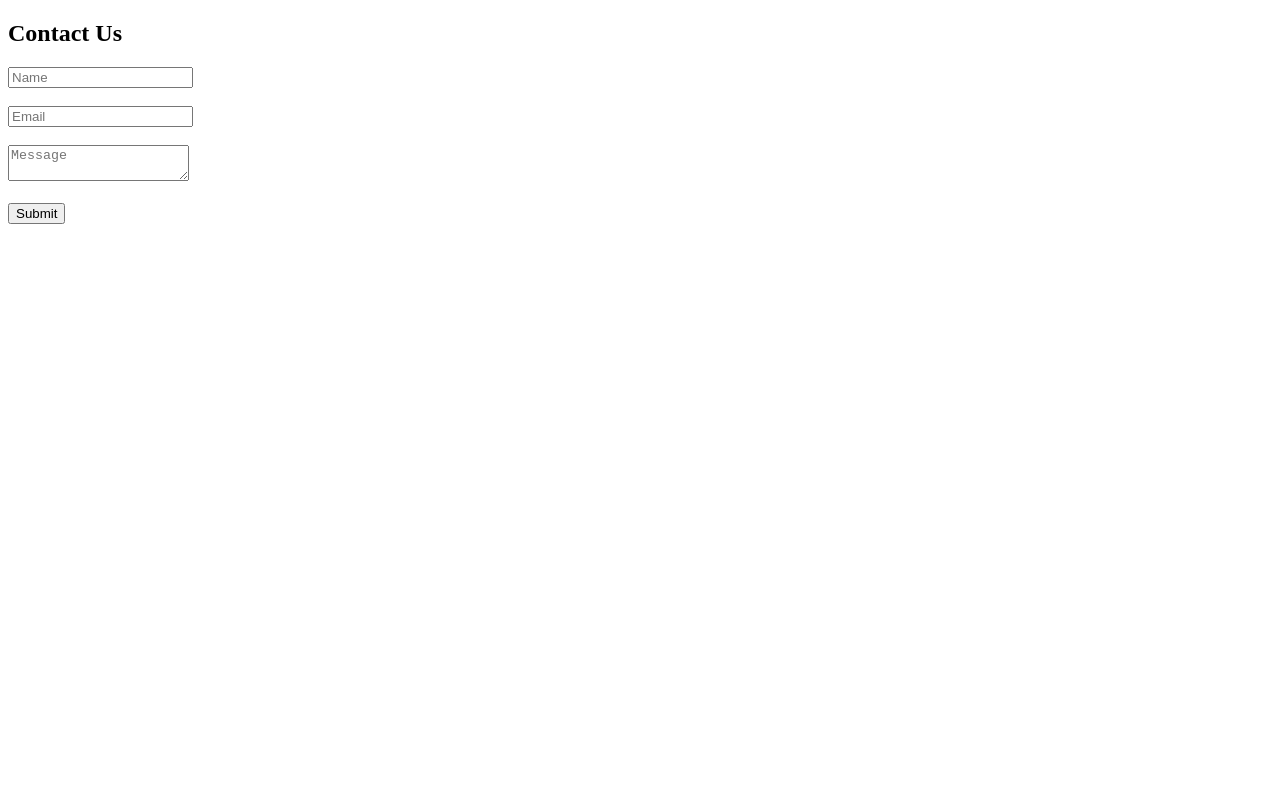
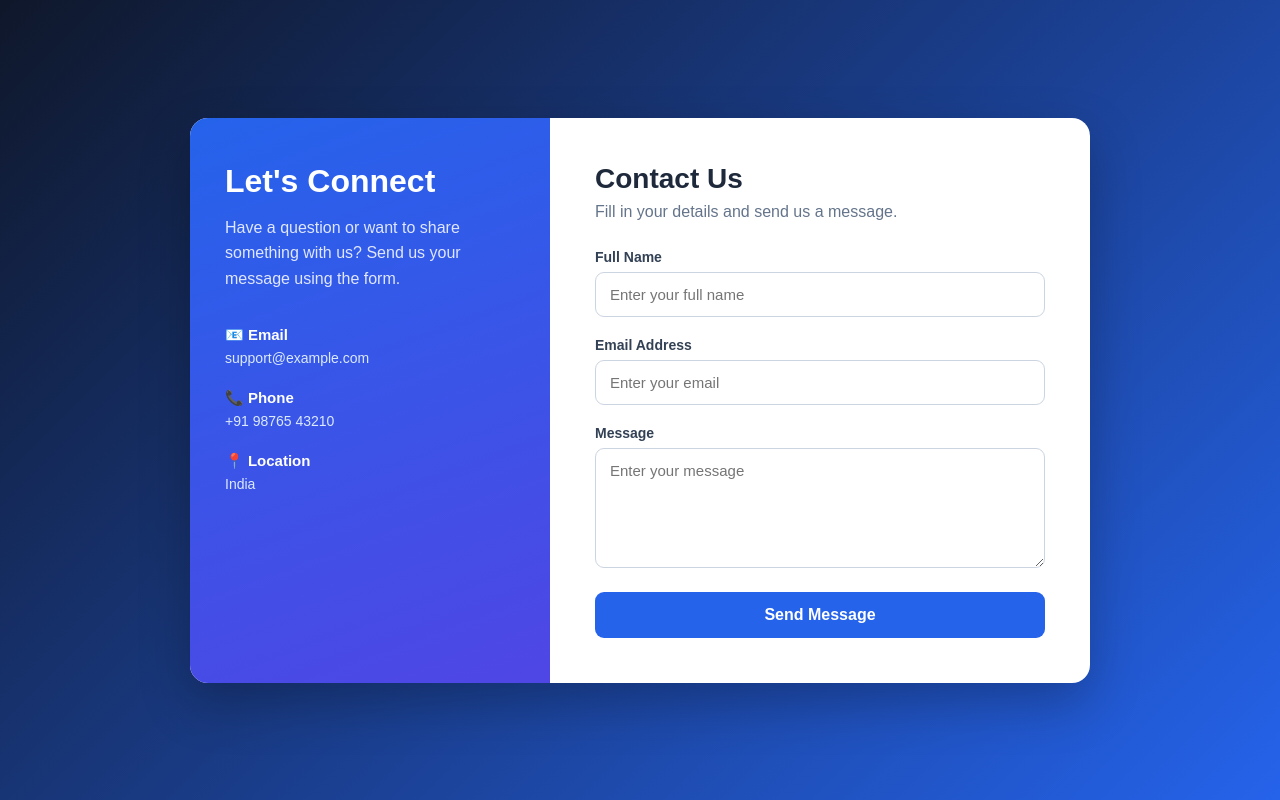
Before and after one commit to bhavesh-gff/ISA3-Contact-Form-Project, a plain HTML site: page Frontend/index.html in a window 1280 px wide. Drawn offline with Linux system fonts and the light colour scheme.

```diff
--- a/Frontend/index.html
+++ b/Frontend/index.html
@@ -1,27 +1,262 @@
 <!DOCTYPE html>
-<html>
+<html lang="en">
 <head>
-    <title>Contact Form</title>
+    <meta charset="UTF-8">
+    <meta name="viewport" content="width=device-width, initial-scale=1.0">
+
+    <title>Contact Us</title>
+
+    <style>
+        * {
+            margin: 0;
+            padding: 0;
+            box-sizing: border-box;
+            font-family: Arial, sans-serif;
+        }
+
+        body {
+            min-height: 100vh;
+            display: flex;
+            justify-content: center;
+            align-items: center;
+            padding: 25px;
+            background: linear-gradient(135deg, #0f172a, #2563eb);
+        }
+
+        .contact-box {
+            width: 100%;
+            max-width: 900px;
+            display: grid;
+            grid-template-columns: 40% 60%;
+            background: white;
+            border-radius: 18px;
+            overflow: hidden;
+            box-shadow: 0 20px 50px rgba(0, 0, 0, 0.25);
+        }
+
+        /* Left Side */
+
+        .info {
+            padding: 45px 35px;
+            color: white;
+            background: linear-gradient(160deg, #2563eb, #4f46e5);
+        }
+
+        .info h1 {
+            font-size: 32px;
+            margin-bottom: 15px;
+        }
+
+        .info p {
+            color: #e0e7ff;
+            line-height: 1.6;
+            margin-bottom: 35px;
+        }
+
+        .info-item {
+            margin-bottom: 22px;
+        }
+
+        .info-item h3 {
+            font-size: 15px;
+            margin-bottom: 5px;
+        }
+
+        .info-item span {
+            font-size: 14px;
+            color: #dbeafe;
+        }
+
+        /* Right Side */
+
+        .form-area {
+            padding: 45px;
+        }
+
+        .form-area h2 {
+            color: #1e293b;
+            font-size: 28px;
+            margin-bottom: 8px;
+        }
+
+        .form-area > p {
+            color: #64748b;
+            margin-bottom: 28px;
+        }
+
+        .input-group {
+            margin-bottom: 20px;
+        }
+
+        .input-group label {
+            display: block;
+            margin-bottom: 7px;
+            color: #334155;
+            font-size: 14px;
+            font-weight: bold;
+        }
+
+        .input-group input,
+        .input-group textarea {
+            width: 100%;
+            padding: 13px 14px;
+            border: 1px solid #cbd5e1;
+            border-radius: 9px;
+            font-size: 15px;
+            outline: none;
+        }
+
+        .input-group input:focus,
+        .input-group textarea:focus {
+            border-color: #2563eb;
+            box-shadow: 0 0 0 3px rgba(37, 99, 235, 0.12);
+        }
+
+        .input-group textarea {
+            height: 120px;
+            resize: vertical;
+        }
+
+        .submit-btn {
+            width: 100%;
+            padding: 14px;
+            border: none;
+            border-radius: 9px;
+            background: #2563eb;
+            color: white;
+            font-size: 16px;
+            font-weight: bold;
+            cursor: pointer;
+        }
+
+        .submit-btn:hover {
+            background: #1d4ed8;
+        }
+
+        /* Mobile */
+
+        @media (max-width: 700px) {
+
+            .contact-box {
+                grid-template-columns: 1fr;
+            }
+
+            .info {
+                padding: 30px;
+            }
+
+            .form-area {
+                padding: 30px;
+            }
+        }
+    </style>
 </head>
 
 <body>
 
-    <h2>Contact Us</h2>
+    <div class="contact-box">
 
-    <form action="https://armory-reclaim-croak.ngrok-free.dev/submit.php" method="POST">
+        <!-- Information Section -->
 
-        <input type="text" name="name" placeholder="Name" required>
-        <br><br>
+        <div class="info">
 
-        <input type="email" name="email" placeholder="Email" required>
-        <br><br>
+            <h1>Let's Connect</h1>
 
-        <textarea name="message" placeholder="Message" required></textarea>
-        <br><br>
+            <p>
+                Have a question or want to share something with us?
+                Send us your message using the form.
+            </p>
 
-        <button type="submit">Submit</button>
+            <div class="info-item">
+                <h3>📧 Email</h3>
+                <span>support@example.com</span>
+            </div>
 
-    </form>
+            <div class="info-item">
+                <h3>📞 Phone</h3>
+                <span>+91 98765 43210</span>
+            </div>
+
+            <div class="info-item">
+                <h3>📍 Location</h3>
+                <span>India</span>
+            </div>
+
+        </div>
+
+
+        <!-- Contact Form -->
+
+        <div class="form-area">
+
+            <h2>Contact Us</h2>
+
+            <p>Fill in your details and send us a message.</p>
+
+            <form
+                action="https://armory-reclaim-croak.ngrok-free.dev/submit.php"
+                method="POST"
+            >
+
+                <!-- Name -->
+
+                <div class="input-group">
+
+                    <label for="name">Full Name</label>
+
+                    <input
+                        type="text"
+                        id="name"
+                        name="name"
+                        placeholder="Enter your full name"
+                        required
+                    >
+
+                </div>
+
+
+                <!-- Email -->
+
+                <div class="input-group">
+
+                    <label for="email">Email Address</label>
+
+                    <input
+                        type="email"
+                        id="email"
+                        name="email"
+                        placeholder="Enter your email"
+                        required
+                    >
+
+                </div>
+
+
+                <!-- Message -->
+
+                <div class="input-group">
+
+                    <label for="message">Message</label>
+
+                    <textarea
+                        id="message"
+                        name="message"
+                        placeholder="Enter your message"
+                        required
+                    ></textarea>
+
+                </div>
+
+
+                <button type="submit" class="submit-btn">
+                    Send Message
+                </button>
+
+            </form>
+
+        </div>
+
+    </div>
 
 </body>
 </html>
```
Also changed, not shown: 1 other file.
